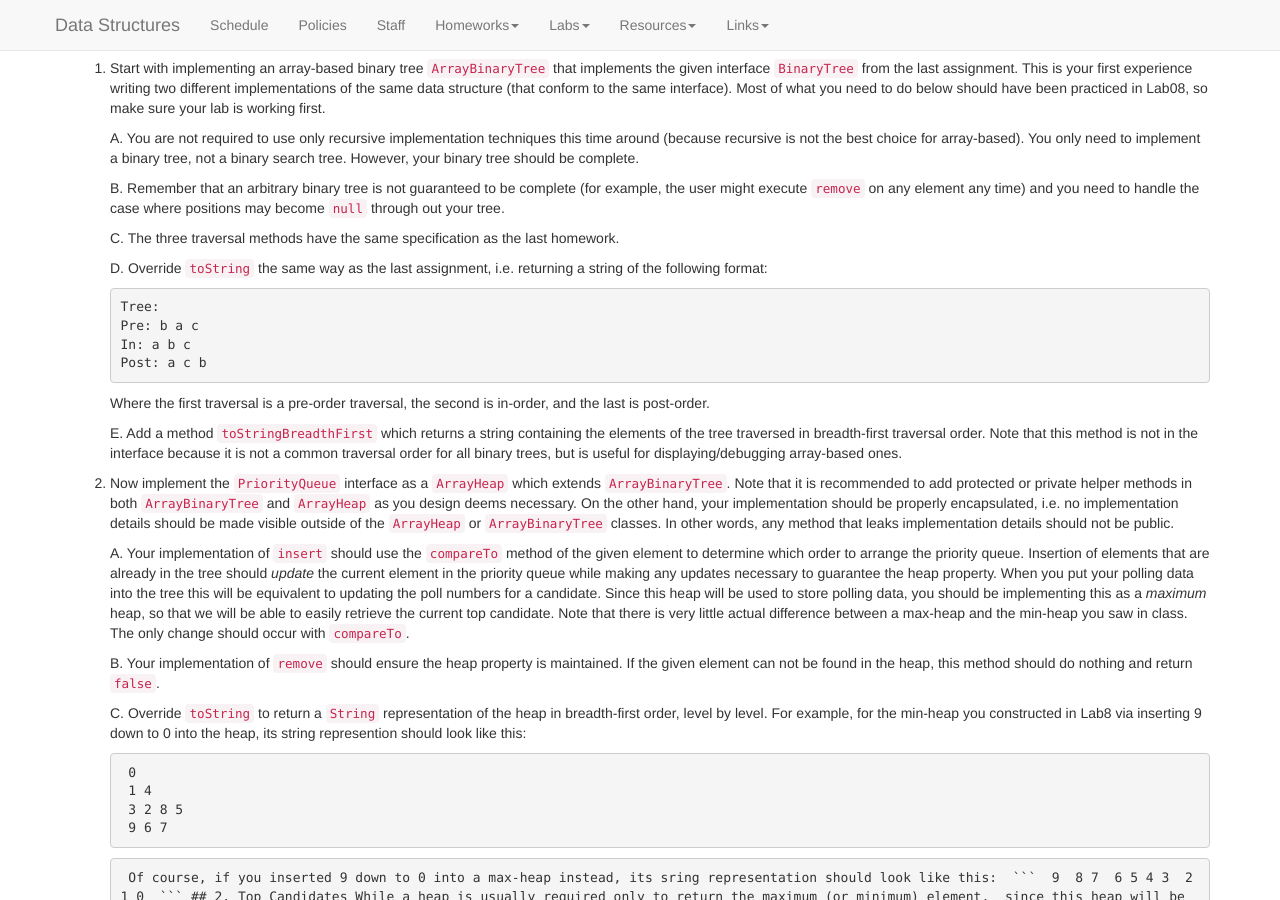
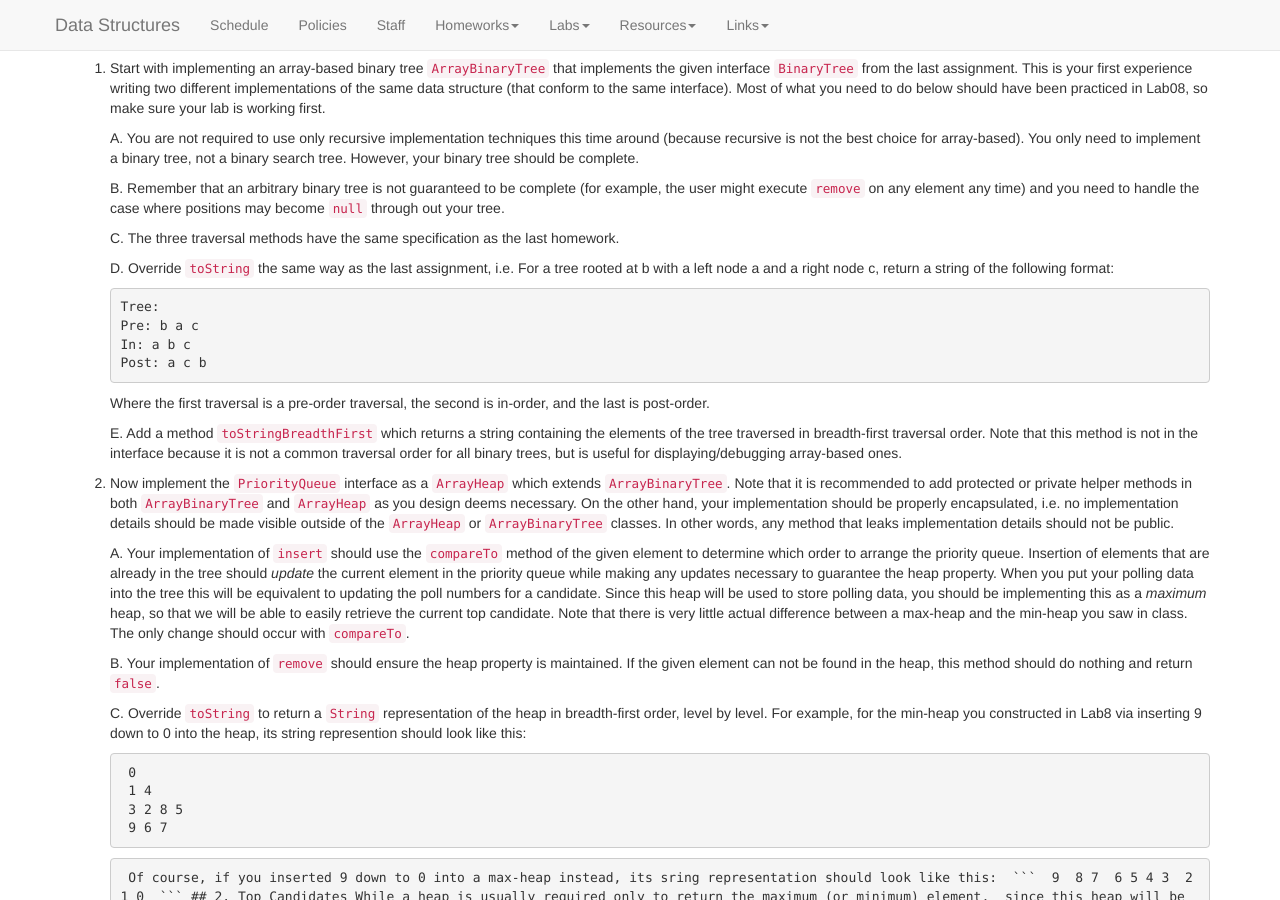
Before and after one commit to kalte0/BMC-CS-151.github.io, a Jekyll site: the page built from hws/HW06.md, in a window 1280 px wide and 900 px high, scrolled down 486 px. Built offline with Jekyll 4.4.1, drawn with Linux system fonts in a browser that asks for light colours; nearby versions of some CDN libraries.

Commit message:
Update HW06.md

````diff
--- a/hws/HW06.md
+++ b/hws/HW06.md
@@ -84,7 +84,7 @@ should have been practiced in Lab08, so make sure your lab is working first.
 
 	C. The three traversal methods have the same specification as the last homework.
 
-	D. Override `toString` the same way as the last assignment, i.e. returning a string of the following format:
+	D. Override `toString` the same way as the last assignment, i.e. For a tree rooted at b with a left node a and a right node c, return a string of the following format:
 ```
 Tree:
 Pre: b a c
````
